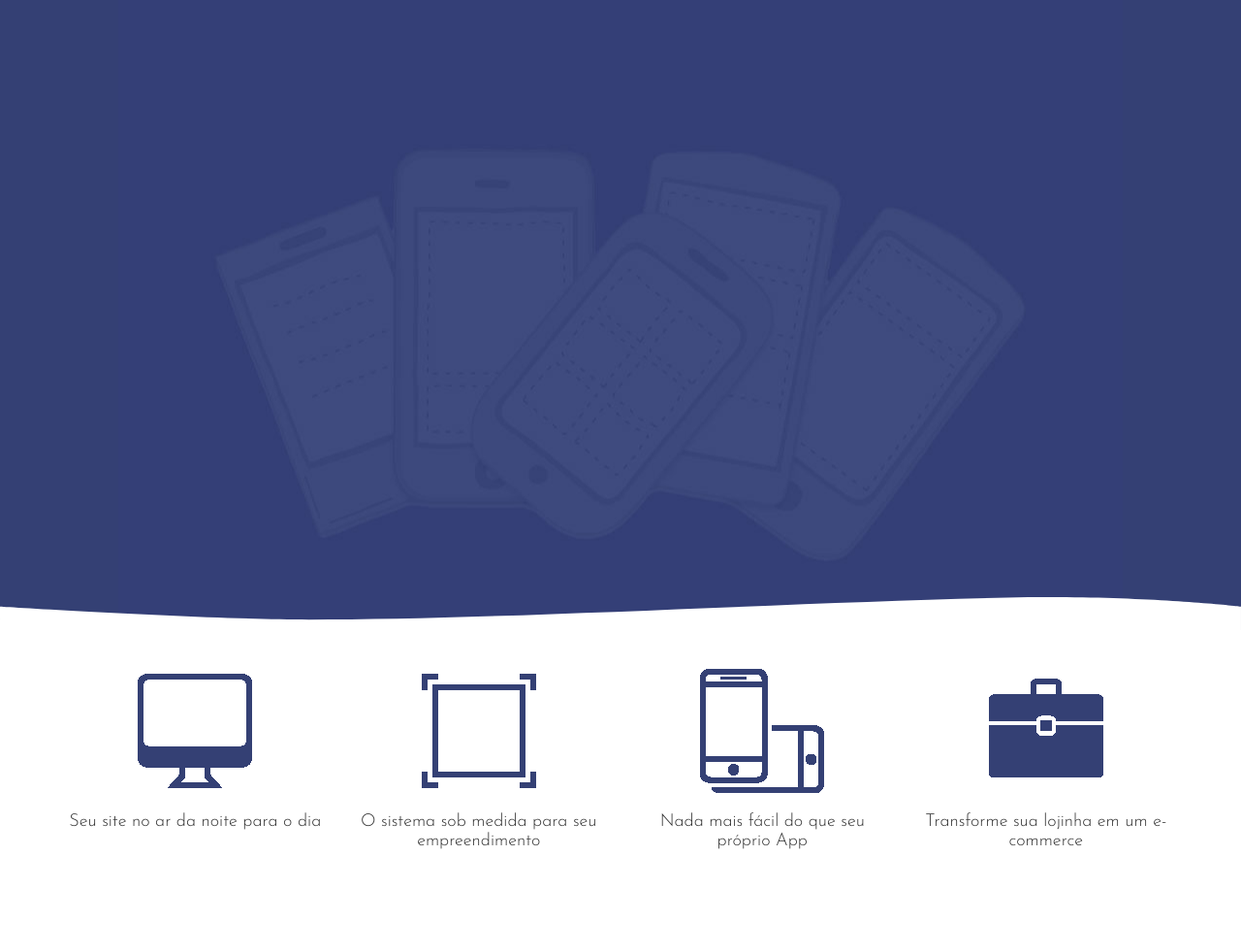
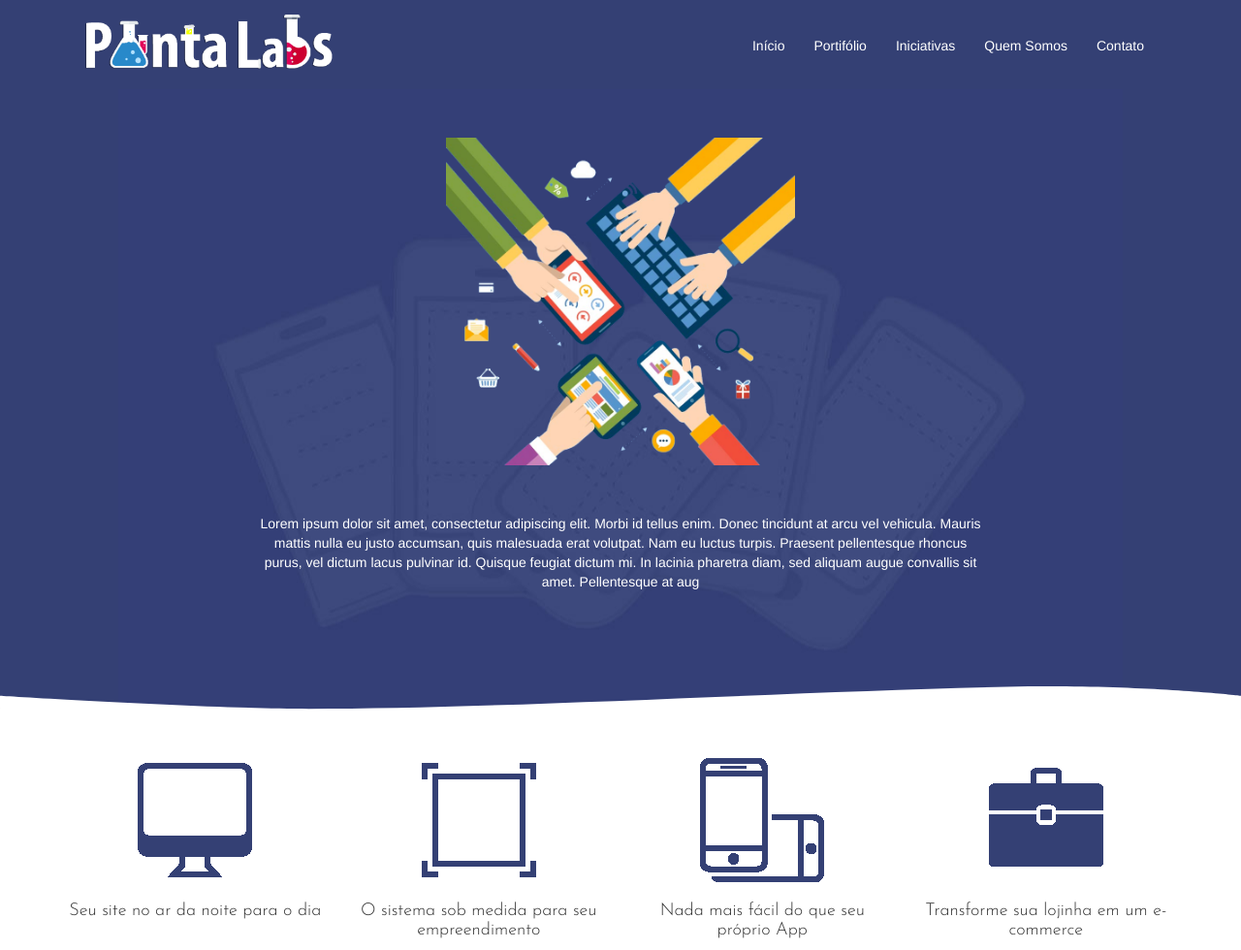
Before and after one commit to cpvbruno/mrx, a plain HTML site: page index.html in a window 1280 px wide. Shown: the whole page at 97% size. Before the commit the page ends 888 px from the top, so only its background shows below. Drawn offline with nearby package versions, Linux system fonts and the light colour scheme; some packages are replaced by stand-ins of ours.

Commit message:
included logo menu and first placeholder of main

```diff
--- a/assets/css/style.css
+++ b/assets/css/style.css
@@ -1,9 +1,31 @@
 @import url('https://fonts.googleapis.com/css?family=Josefin+Sans:300|Shadows+Into+Light');
+
+body {
+  background-color: #344074;
+}
 
 section {
   position: relative;
+  background-color: white;
 }
 
+.navbar-brand img {
+  width: 259px;
+}
+.nav.navbar-right {
+  margin-top: 22px;
+  color:white;
+}
+.navbar-default .navbar-nav>li>a {
+  color:white;
+}
+.navbar-default .navbar-nav>li>a:hover {
+  color:#CCC;
+}
+.navbar-default {
+  background:none;
+  border:none;
+}
 .font-joe {
   font-family: 'Josefin Sans', sans-serif;
 }
@@ -19,6 +41,7 @@ section {
   height: 650px;
   background-color: #344074;
   position: relative;
+  color: white;
 }
 
 .waves {
--- a/controllers/home.js
+++ b/controllers/home.js
@@ -13,5 +13,7 @@ function routes($routeProvider) {
 }
 
 function HomeController($location, helperService, $cookies, $window,$http) {
+  var vm = this;
 
+  vm.nav = helperService.linkOptions;
 }
--- a/index.html
+++ b/index.html
@@ -32,6 +32,29 @@
 
 
 <body data-ng-controller="HomeController as Home">
+  <div class="container">
+    <nav class="navbar navbar-default">
+  <div class="container-fluid">
+    <!-- Brand and toggle get grouped for better mobile display -->
+    <div class="navbar-header">
+      <button type="button" class="navbar-toggle collapsed" data-toggle="collapse" data-target="#bs-example-navbar-collapse-1" aria-expanded="false">
+        <span class="sr-only">Toggle navigation</span>
+        <span class="icon-bar"></span>
+        <span class="icon-bar"></span>
+        <span class="icon-bar"></span>
+      </button>
+      <a class="navbar-brand" href="#"><img src="assets/images/pantalabs-logo-shadowned.png" /></a>
+    </div>
+
+    <!-- Collect the nav links, forms, and other content for toggling -->
+    <div class="collapse navbar-collapse" id="bs-example-navbar-collapse-1">
+      <ul class="nav navbar-nav navbar-right">
+        <li ng-repeat="nav in Home.nav"><a href="{{nav.href}}">{{nav.title}}</a></li>
+      </ul>
+    </div><!-- /.navbar-collapse -->
+  </div><!-- /.container-fluid -->
+  </nav>
+  </div>
 
 
     <div data-ng-view></div>
--- a/views/home.html
+++ b/views/home.html
@@ -1,6 +1,21 @@
 <section id="main" class="col-md-12">
+    <div class="container">
+      <div class="row"style="margin-top:50px;">
+        <div class="col-md-4 col-md-offset-4 ">
+          <img src="assets/images/main-image.png" class="center" width="100%" />
+      </div>
+    </div>
+    <div class="row" style="margin-top:50px;">
+      <div class="col-md-8 col-md-offset-2">
+        <p class="center">
+            Lorem ipsum dolor sit amet, consectetur adipiscing elit. Morbi id tellus enim. Donec tincidunt at arcu vel vehicula. Mauris mattis nulla eu justo accumsan, quis malesuada erat volutpat. Nam eu luctus turpis. Praesent pellentesque rhoncus purus, vel dictum
+            lacus pulvinar id. Quisque feugiat dictum mi. In lacinia pharetra diam, sed aliquam augue convallis sit amet. Pellentesque at aug
+        </p>
+    </div>
+</div>
     <div class="col-md-12 waves">
     </div>
+  </div>
 </section>
 <section class="col-md-12 p-top-m">
 
```
Also changed, not shown: assets/images/main-image.png (added), assets/images/pantalabs-logo-shadowned.png (added).
